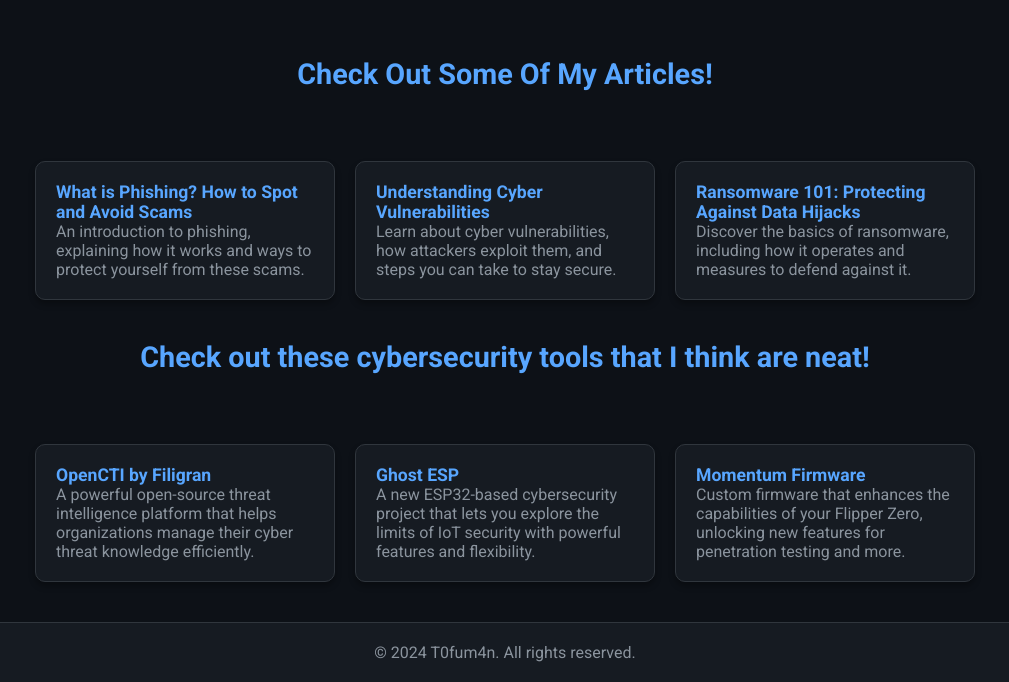
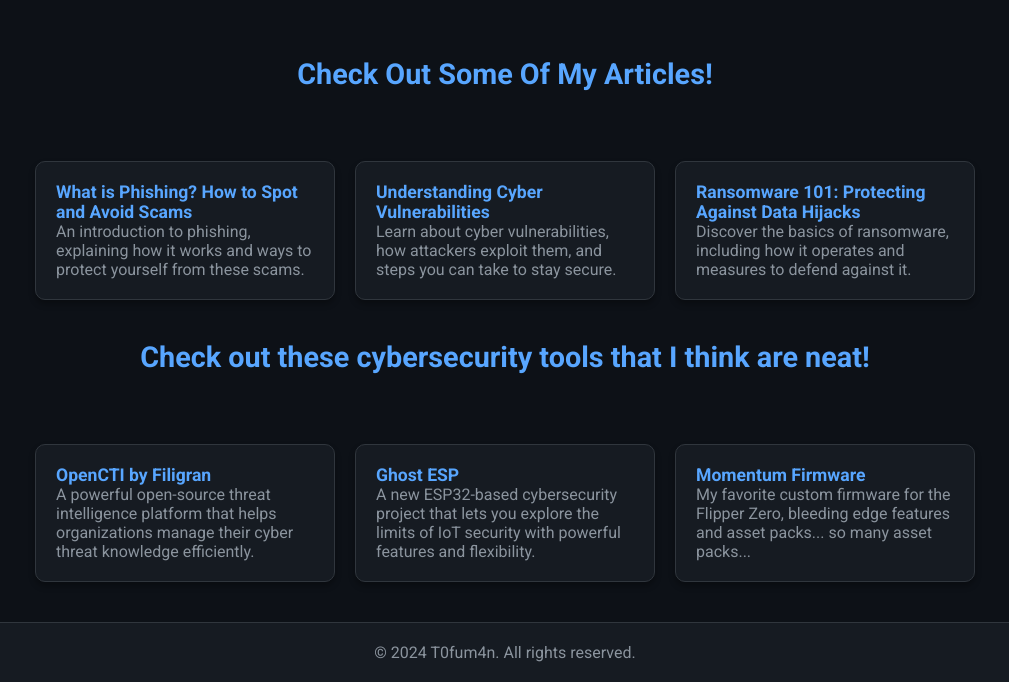
Before and after one commit to t0fum4n/Website, a plain HTML site: page index.html in a window 1280 px wide. Shown: the part 279-961 px from the top of the page, without its empty margins (135-1144 px from the left). Drawn offline with Linux system fonts and the light colour scheme.

Commit message:
udpated index.html

```diff
--- a/index.html
+++ b/index.html
@@ -170,7 +170,7 @@
 
                 <div class="card">
                     <h3><a href="https://momentum-fw.dev/" target="_blank">Momentum Firmware</a></h3>
-                    <p>Custom firmware that enhances the capabilities of your Flipper Zero, unlocking new features for penetration testing and more.</p>
+                    <p>My favorite custom firmware for the Flipper Zero, bleeding edge features and asset packs... so many asset packs...</p>
                 </div>
             </div>
         </section>
```
